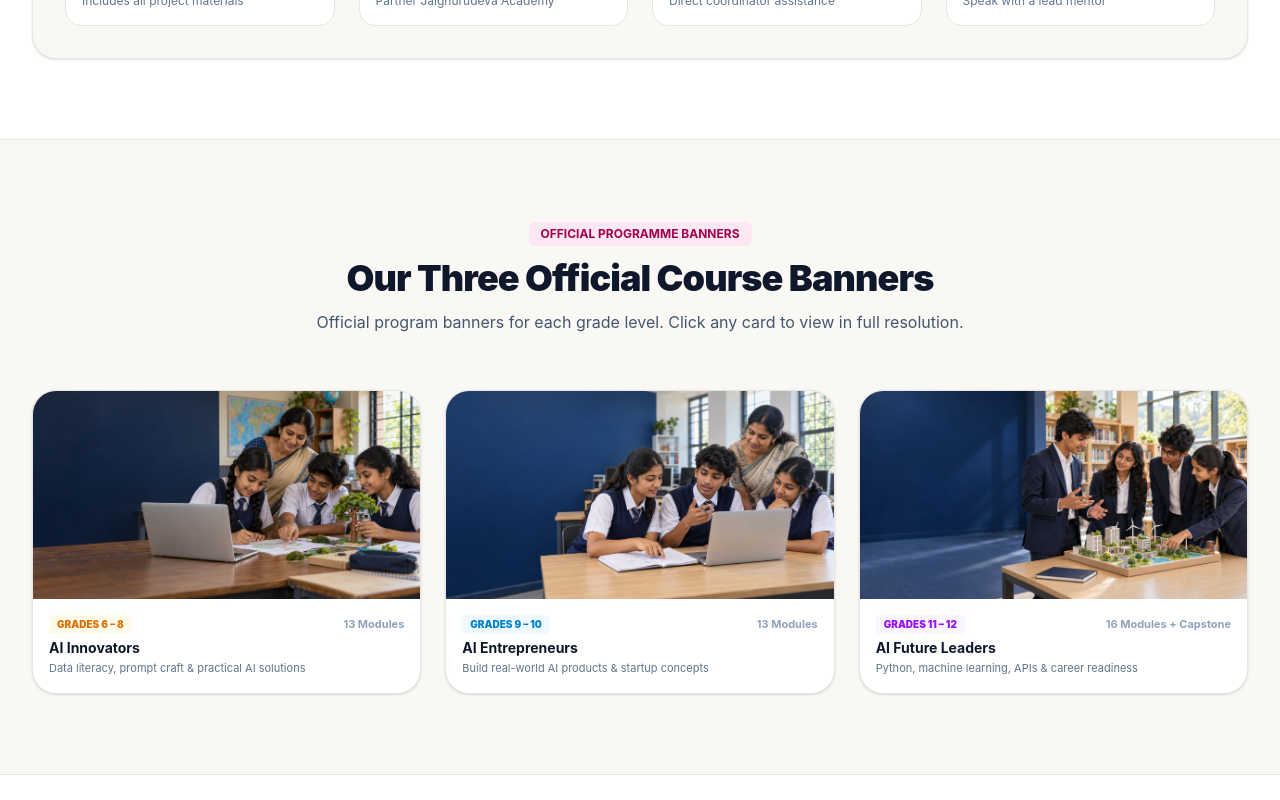
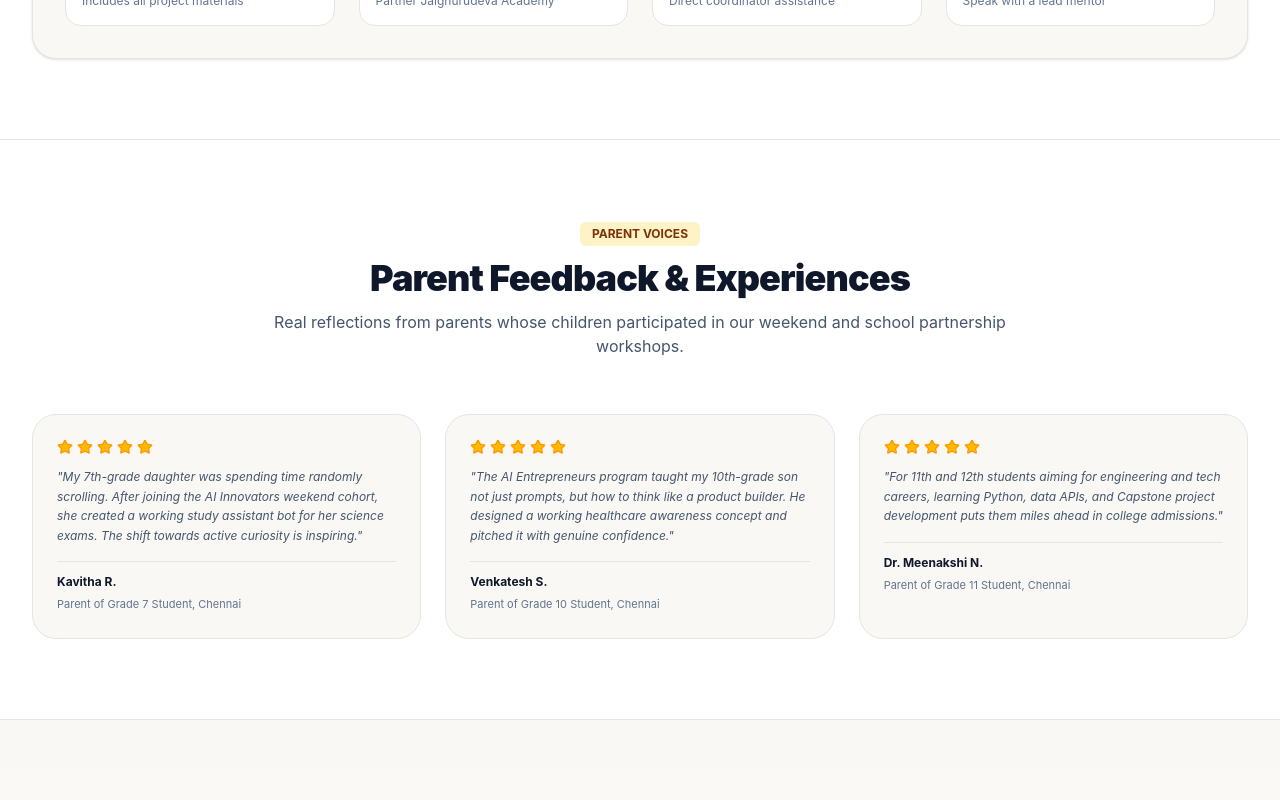
Before and after one commit to projectsatriowings/promotional_page-, a React (Vite) app: page /kids in a window 1280 px wide. Shown: the part 6320-7120 px from the top of the page. Built offline with nearby package versions, Linux system fonts and the light colour scheme.

Commit message:
feat(kids): remove official course banners section

```diff
--- a/src/kids/KidsCoursePage.tsx
+++ b/src/kids/KidsCoursePage.tsx
@@ -930,91 +930,6 @@ export const KidsCoursePage: React.FC = () => {
         </section>
 
         {/* ===================================================================
-            SECTION 9: OFFICIAL BANNERS GALLERY (EXACTLY THREE CARDS ONLY)
-            =================================================================== */}
-        <section id="gallery-kids" className="py-20 bg-[#FAF8F5] border-t border-stone-200">
-          <div className="max-w-7xl mx-auto px-4 sm:px-6 lg:px-8">
-            <div className="text-center max-w-3xl mx-auto mb-14 space-y-3">
-              <div className="inline-flex items-center gap-2 px-3 py-1 rounded-md text-xs font-bold bg-pink-100 text-pink-800">
-                <span>OFFICIAL PROGRAMME BANNERS</span>
-              </div>
-              <h2 className="text-3xl sm:text-4xl font-black text-slate-900 tracking-tight">
-                Our Three Official Course Banners
-              </h2>
-              <p className="text-sm sm:text-base text-slate-600">
-                Official program banners for each grade level. Click any card to view in full resolution.
-              </p>
-            </div>
-
-            {/* EXACTLY THREE CARDS ONLY */}
-            <div className="grid grid-cols-1 md:grid-cols-3 gap-6">
-              <div
-                className="rounded-3xl overflow-hidden shadow-sm border border-stone-200 cursor-pointer bg-white group hover:shadow-md transition"
-                onClick={() => handleOpenLightbox('/brand/banner-g7-8.png', 'Grades 6 to 8 — AI Innovators: Solve Problems with AI')}
-              >
-                <img
-                  src="/brand/banner-g7-8.png"
-                  alt="Grades 6–8 AI Innovators"
-                  className="w-full h-52 object-cover group-hover:scale-105 transition-transform duration-300"
-                />
-                <div className="p-4">
-                  <div className="flex items-center justify-between mb-1">
-                    <span className="text-[10px] font-black uppercase text-amber-600 bg-amber-50 px-2 py-0.5 rounded">
-                      Grades 6 – 8
-                    </span>
-                    <span className="text-[11px] text-slate-400 font-bold">13 Modules</span>
-                  </div>
-                  <h4 className="text-sm font-bold text-slate-900">AI Innovators</h4>
-                  <p className="text-[11px] text-slate-500 mt-0.5">Data literacy, prompt craft & practical AI solutions</p>
-                </div>
-              </div>
-
-              <div
-                className="rounded-3xl overflow-hidden shadow-sm border border-stone-200 cursor-pointer bg-white group hover:shadow-md transition"
-                onClick={() => handleOpenLightbox('/brand/banner-g9-10.png', 'Grades 9 to 10 — AI Entrepreneurs: Build with AI')}
-              >
-                <img
-                  src="/brand/banner-g9-10.png"
-                  alt="Grades 9–10 AI Entrepreneurs"
-                  className="w-full h-52 object-cover group-hover:scale-105 transition-transform duration-300"
-                />
-                <div className="p-4">
-                  <div className="flex items-center justify-between mb-1">
-                    <span className="text-[10px] font-black uppercase text-sky-600 bg-sky-50 px-2 py-0.5 rounded">
-                      Grades 9 – 10
-                    </span>
-                    <span className="text-[11px] text-slate-400 font-bold">13 Modules</span>
-                  </div>
-                  <h4 className="text-sm font-bold text-slate-900">AI Entrepreneurs</h4>
-                  <p className="text-[11px] text-slate-500 mt-0.5">Build real-world AI products & startup concepts</p>
-                </div>
-              </div>
-
-              <div
-                className="rounded-3xl overflow-hidden shadow-sm border border-stone-200 cursor-pointer bg-white group hover:shadow-md transition"
-                onClick={() => handleOpenLightbox('/brand/banner-g11-12.png', 'Grades 11 to 12 — AI Future Leaders: Build Your AI Future')}
-              >
-                <img
-                  src="/brand/banner-g11-12.png"
-                  alt="Grades 11–12 AI Future Leaders"
-                  className="w-full h-52 object-cover group-hover:scale-105 transition-transform duration-300"
-                />
-                <div className="p-4">
-                  <div className="flex items-center justify-between mb-1">
-                    <span className="text-[10px] font-black uppercase text-purple-600 bg-purple-50 px-2 py-0.5 rounded">
-                      Grades 11 – 12
-                    </span>
-                    <span className="text-[11px] text-slate-400 font-bold">16 Modules + Capstone</span>
-                  </div>
-                  <h4 className="text-sm font-bold text-slate-900">AI Future Leaders</h4>
-                  <p className="text-[11px] text-slate-500 mt-0.5">Python, machine learning, APIs & career readiness</p>
-                </div>
-              </div>
-            </div>
-          </div>
-        </section>
-
-        {/* ===================================================================
             SECTION 10: PARENT TESTIMONIALS
             =================================================================== */}
         <section id="testimonials-kids" className="py-20 bg-white border-t border-stone-200">
```
